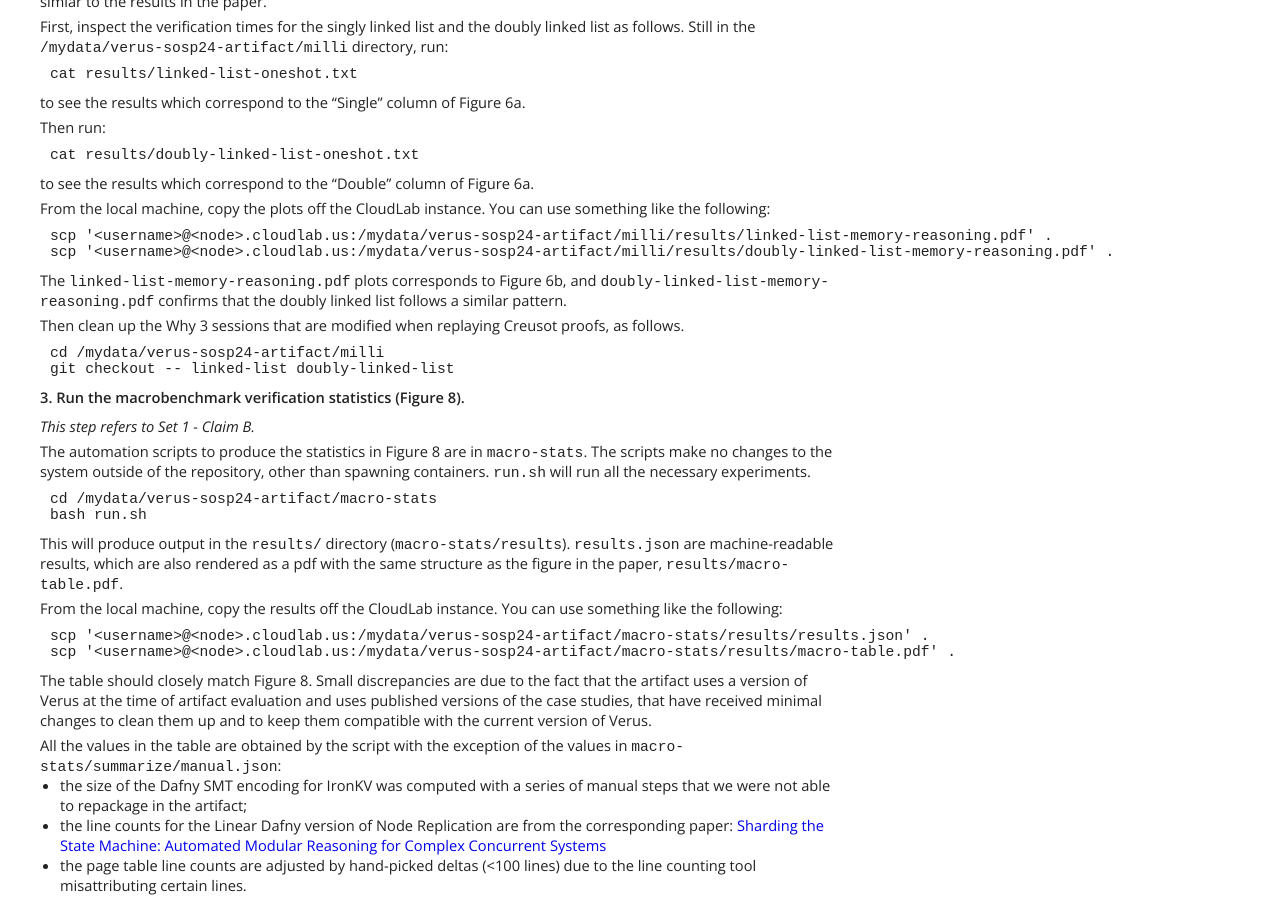
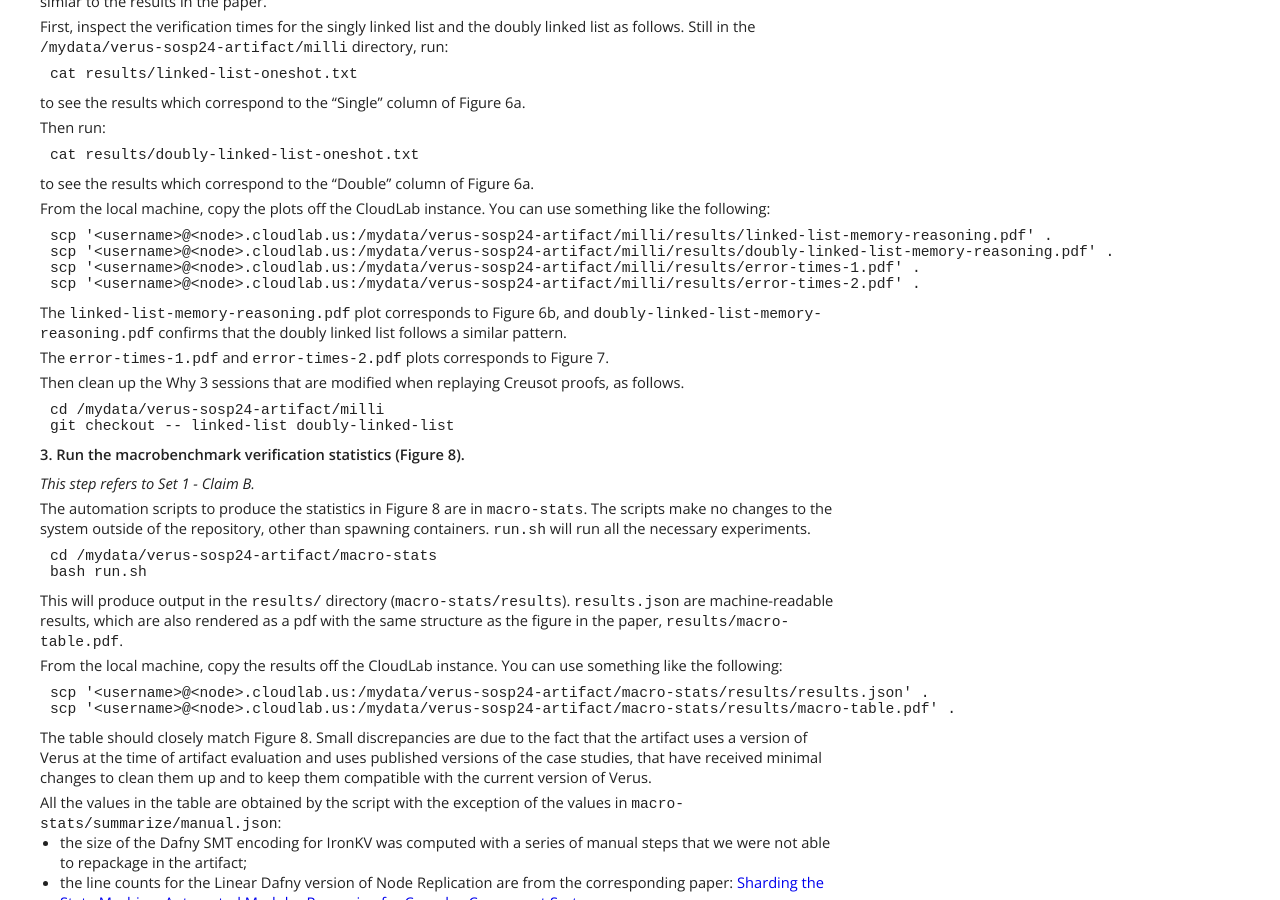
Before and after one commit to verus-lang/paper-sosp24-artifact, a Jekyll site: the page built from site/guide.md, in a window 1280 px wide and 900 px high, scrolled down 2433 px. Built offline with Jekyll 4.4.1, drawn with Linux system fonts in a browser that asks for light colours.

Commit message:
milli plots

````diff
--- a/site/guide.md
+++ b/site/guide.md
@@ -165,9 +165,13 @@ From the local machine, copy the plots off the CloudLab instance. You can use so
 ```shell
 scp '<username>@<node>.cloudlab.us:/mydata/verus-sosp24-artifact/milli/results/linked-list-memory-reasoning.pdf' .
 scp '<username>@<node>.cloudlab.us:/mydata/verus-sosp24-artifact/milli/results/doubly-linked-list-memory-reasoning.pdf' .
+scp '<username>@<node>.cloudlab.us:/mydata/verus-sosp24-artifact/milli/results/error-times-1.pdf' .
+scp '<username>@<node>.cloudlab.us:/mydata/verus-sosp24-artifact/milli/results/error-times-2.pdf' .
 ```
 
-The `linked-list-memory-reasoning.pdf` plots corresponds to Figure 6b, and `doubly-linked-list-memory-reasoning.pdf` confirms that the doubly linked list follows a similar pattern.
+The `linked-list-memory-reasoning.pdf` plot corresponds to Figure 6b, and `doubly-linked-list-memory-reasoning.pdf` confirms that the doubly linked list follows a similar pattern.
+
+The `error-times-1.pdf` and `error-times-2.pdf` plots corresponds to Figure 7.
 
 Then clean up the Why 3 sessions that are modified when replaying Creusot proofs, as follows.
 
````
